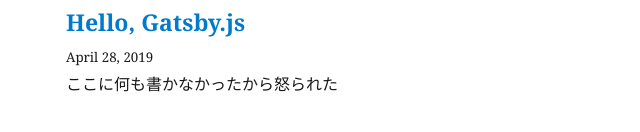
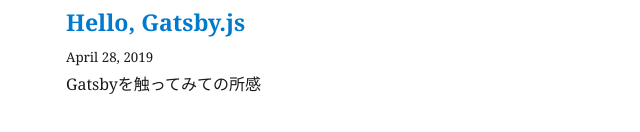
Before and after one commit to shgysd/blog, a Gatsby site: page / in a window 1280 px wide. Shown: the part 298-430 px from the top of the page, without its empty margins (259-899 px from the left). Built offline with nearby package versions, Linux system fonts and the light colour scheme; Gatsby itself is replaced by a stand-in of ours; some packages are replaced by stand-ins of ours.

Commit message:
Update description

```diff
--- a/content/blog/hello-world/index.md
+++ b/content/blog/hello-world/index.md
@@ -1,7 +1,7 @@
 ---
 title: Hello, Gatsby.js
 date: "2019-04-28"
-description: "ここに何も書かなかったから怒られた"
+description: "Gatsbyを触ってみての所感"
 ---
 
 最近Twitterを始めて(今更すぎるが)、独自ドメインも取得したのでついでにBlogを始めようと思い
```
